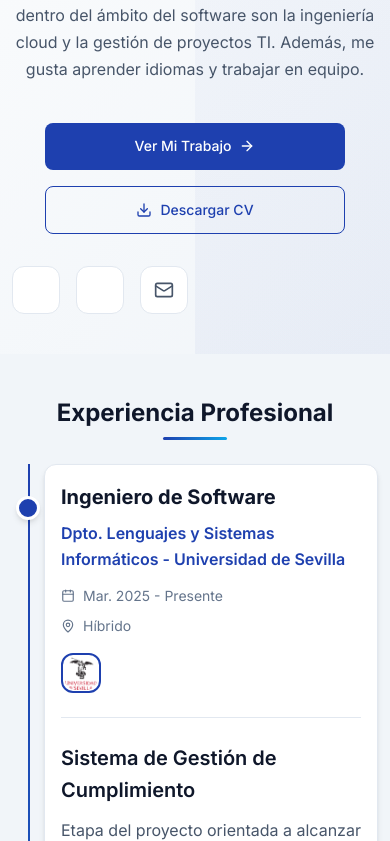
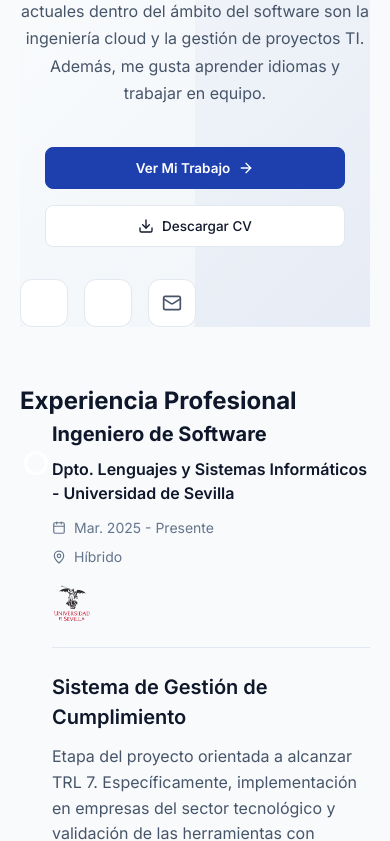
Before and after one commit to alvarobernal2412/alvarobernal2412, an Astro site: page /es in a window 390 px wide. Shown: the part 683-1524 px from the top of the page. Built offline with nearby package versions, Linux system fonts and the light colour scheme; Astro itself is replaced by a stand-in of ours; some icons are missing.

Commit message:
feat(layout): add new global styles

```diff
--- a/src/layouts/Layout.astro
+++ b/src/layouts/Layout.astro
@@ -1,13 +1,14 @@
 ---
 export interface Props {
   title: string;
+  lang?: string;
 }
 
-const { title } = Astro.props;
+const { title, lang = 'en' } = Astro.props;
 ---
 
 <!doctype html>
-<html lang="en">
+<html lang={lang}>
   <head>
     <meta charset="UTF-8" />
     <meta name="viewport" content="width=device-width, initial-scale=1.0" />
@@ -15,281 +16,184 @@ const { title } = Astro.props;
     <meta name="generator" content={Astro.generator} />
     <link rel="preconnect" href="https://fonts.googleapis.com" />
     <link rel="preconnect" href="https://fonts.gstatic.com" crossorigin />
-    <link href="https://fonts.googleapis.com/css2?family=Inter:wght@300;400;500;600;700;800&display=swap" rel="stylesheet" />
+    <link href="https://fonts.googleapis.com/css2?family=Inter:wght@400;500;600;700&family=JetBrains+Mono:wght@400;500;700&display=swap" rel="stylesheet" />
     <title>{title}</title>
   </head>
   <body>
-    <div class="scroll-indicator"></div>
-    <slot />
+    <div class="page">
+      <slot />
+    </div>
   </body>
 </html>
 
 <style is:global>
   :root {
-    --primary: #1e40af;
-    --primary-light: #3b82f6;
-    --primary-dark: #1e3a8a;
-    --secondary: #64748b;
-    --accent: #0ea5e9;
+    --accent: #1e40af;
+    --accent-2: #0ea5e9;
     --background: #f8fafc;
     --surface: #ffffff;
     --surface-alt: #f1f5f9;
     --text-primary: #0f172a;
+    --text-strong: #334155;
     --text-secondary: #475569;
     --text-muted: #64748b;
+    --text-faint: #94a3b8;
     --border: #e2e8f0;
-    --border-light: #f1f5f9;
+    --border-strong: #cbd5e1;
     --success: #10b981;
     --warning: #f59e0b;
-    --error: #ef4444;
-    --shadow-sm: 0 1px 2px 0 rgb(0 0 0 / 0.05);
-    --shadow-md: 0 4px 6px -1px rgb(0 0 0 / 0.1), 0 2px 4px -2px rgb(0 0 0 / 0.1);
-    --shadow-lg: 0 10px 15px -3px rgb(0 0 0 / 0.1), 0 4px 6px -4px rgb(0 0 0 / 0.1);
-    --shadow-xl: 0 20px 25px -5px rgb(0 0 0 / 0.1), 0 8px 10px -6px rgb(0 0 0 / 0.1);
+    --mono: 'JetBrains Mono', ui-monospace, SFMono-Regular, Menlo, monospace;
   }
 
-  * {
-    margin: 0;
-    padding: 0;
-    box-sizing: border-box;
+  * { margin: 0; padding: 0; box-sizing: border-box; }
+
+  html { scroll-behavior: smooth; scroll-padding-top: 80px; }
+
+  body {
+    font-family: 'Inter', system-ui, -apple-system, 'Segoe UI', sans-serif;
+    background: var(--background);
+    color: var(--text-primary);
+    -webkit-font-smoothing: antialiased;
+    line-height: 1.5;
   }
 
-  html {
-    scroll-behavior: smooth;
+  ::selection { background: rgba(14, 165, 233, 0.22); }
+
+  a { color: inherit; text-decoration: none; }
+  a:hover { color: var(--accent); }
+
+  .page {
+    max-width: 1440px;
+    margin: 0 auto;
+    min-height: 100vh;
+    padding: 0 clamp(20px, 5vw, 72px) 72px;
   }
 
-  body {
-    font-family: 'Inter', -apple-system, BlinkMacSystemFont, 'Segoe UI', Roboto, sans-serif;
-    background-color: var(--background);
-    color: var(--text-primary);
-    line-height: 1.6;
-    overflow-x: hidden;
-    font-weight: 400;
+  .section { padding-top: clamp(56px, 8vw, 88px); }
+
+  .section-head {
+    display: flex;
+    align-items: baseline;
+    justify-content: space-between;
+    gap: 20px;
+    flex-wrap: wrap;
+    margin-bottom: 26px;
   }
 
-  .scroll-indicator {
-    position: fixed;
-    top: 0;
-    left: 0;
-    width: 0%;
-    height: 3px;
-    background: linear-gradient(to right, var(--primary), var(--accent));
-    z-index: 1000;
-    transition: width 0.3s ease;
+  .section-head h2 {
+    font-size: clamp(26px, 3.2vw, 36px);
+    letter-spacing: -0.025em;
+    font-weight: 600;
   }
 
-  .section {
-    padding: 5rem 0;
-    position: relative;
+  .section-sub {
+    font-family: var(--mono);
+    font-size: 12px;
+    color: var(--text-muted);
   }
 
-  .section:nth-child(even) {
-    background-color: var(--surface-alt);
+  .kicker {
+    font-family: var(--mono);
+    font-size: 11px;
+    letter-spacing: 0.14em;
+    text-transform: uppercase;
+    color: var(--accent);
   }
 
-  .container {
-    max-width: 1200px;
-    margin: 0 auto;
-    padding: 0 1.5rem;
+  .panel {
+    border: 1px solid var(--border);
+    border-radius: 14px;
+    background: var(--surface);
+    transition: border-color 0.2s;
   }
 
-  .section-title {
-    font-size: 2.5rem;
-    font-weight: 700;
-    margin-bottom: 3rem;
-    position: relative;
-    color: var(--text-primary);
-    text-align: center;
+  .panel:hover { border-color: var(--text-faint); }
+
+  .tag {
+    font-family: var(--mono);
+    font-size: 11px;
+    color: var(--text-secondary);
+    border: 1px solid var(--border);
+    padding: 4px 8px;
+    border-radius: 5px;
+    background: transparent;
   }
 
-  .section-title::after {
-    content: '';
-    position: absolute;
-    bottom: -0.5rem;
-    left: 50%;
-    transform: translateX(-50%);
-    width: 4rem;
-    height: 3px;
-    background: linear-gradient(to right, var(--primary), var(--accent));
-    border-radius: 2px;
+  .tag-row { display: flex; flex-wrap: wrap; gap: 7px; }
+
+  .role-badge {
+    font-family: var(--mono);
+    font-size: 11px;
+    letter-spacing: 0.08em;
+    text-transform: uppercase;
+    color: var(--text-strong);
+    border: 1px solid var(--border);
+    padding: 4px 8px;
+    border-radius: 6px;
+    white-space: nowrap;
   }
 
-  .subsection-title {
-    font-size: 2.5rem;
-    font-weight: 700;
-    position: relative;
-    color: var(--text-primary);
-    text-align: center;
+  .status-badge {
+    display: inline-flex;
+    align-items: center;
+    gap: 5px;
+    font-family: var(--mono);
+    font-size: 10.5px;
+    letter-spacing: 0.08em;
+    text-transform: uppercase;
+    padding: 3px 9px;
+    border-radius: 999px;
+    color: #fff;
+    background: var(--success);
   }
 
-  .card {
-    background: var(--surface);
-    border-radius: 12px;
-    padding: 2rem;
-    box-shadow: var(--shadow-md);
-    border: 1px solid var(--border);
-    transition: all 0.3s ease;
-  }
-
-  .card:hover {
-    transform: translateY(-4px);
-    box-shadow: var(--shadow-xl);
-  }
+  .status-badge.progress { background: var(--warning); }
 
   .btn {
     display: inline-flex;
     align-items: center;
-    gap: 0.5rem;
-    padding: 0.75rem 1.5rem;
+    gap: 8px;
+    font-weight: 500;
+    font-size: 14px;
+    padding: 11px 18px;
     border-radius: 8px;
-    font-weight: 500;
-    text-decoration: none;
-    transition: all 0.3s ease;
-    border: none;
-    cursor: pointer;
-    font-size: 0.875rem;
+    border: 1px solid var(--border);
+    background: var(--surface);
+    color: var(--text-primary);
+    transition: border-color 0.2s, filter 0.2s;
   }
 
+  .btn:hover { border-color: var(--accent); color: var(--text-primary); }
+
   .btn-primary {
-    background: var(--primary);
-    color: white;
+    background: var(--accent);
+    border-color: var(--accent);
+    color: #fff;
+    font-weight: 600;
   }
 
-  .btn-primary:hover {
-    background: var(--primary-dark);
-    transform: translateY(-1px);
-  }
-
-  .btn-outline {
-    background: transparent;
-    color: var(--primary);
-    border: 1px solid var(--primary);
-  }
-
-  .btn-outline:hover {
-    background: var(--primary);
-    color: white;
-  }
-
-  .badge {
-    display: inline-flex;
-    align-items: center;
-    padding: 0.25rem 0.75rem;
-    border-radius: 9999px;
-    font-size: 0.75rem;
-    font-weight: 500;
-    text-transform: uppercase;
-    letter-spacing: 0.05em;
-  }
-
-  .badge-primary {
-    background: var(--primary-light);
-    color: white;
-  }
-
-  .badge-secondary {
-    background: var(--surface-alt);
-    color: var(--text-secondary);
-  }
-
-  .badge-success {
-    background: var(--success);
-    color: white;
-  }
-
-  .badge-progress {
-    background: var(--warning);
-    color: white;
-  }
-
-  /* Responsive breakpoints */
-  @media (max-width: 1024px) {
-    .container {
-      padding: 0 1rem;
-    }
-
-    .section {
-      padding: 4rem 0;
-    }
-
-    .section-title {
-      font-size: 2rem;
-    }
-  }
-
-  @media (max-width: 768px) {
-    .section {
-      padding: 3rem 0;
-    }
-
-    .section-title {
-      font-size: 1.75rem;
-      margin-bottom: 2rem;
-    }
-
-    .card {
-      padding: 1.5rem;
-    }
-  }
+  .btn-primary:hover { filter: brightness(1.08); color: #fff; border-color: var(--accent); }
 
   @media (max-width: 640px) {
-    .container {
-      padding: 0 0.75rem;
-    }
-
-    .section {
-      padding: 2.5rem 0;
-    }
-
-    .section-title {
-      font-size: 1.5rem;
-    }
-
-    .card {
-      padding: 1rem;
-    }
+    .btn { padding: 10px 14px; font-size: 13.5px; }
   }
 </style>
 
 <script>
-  // Scroll indicator
-  function updateScrollIndicator() {
-    const scrollTop = window.scrollY;
-    const docHeight = document.documentElement.scrollHeight - window.innerHeight;
-    const scrollPercent = (scrollTop / docHeight) * 100;
-    const indicator = document.querySelector('.scroll-indicator') as HTMLElement;
-    if (indicator) {
-      indicator.style.width = scrollPercent + '%';
+  // Highlight the nav link of the section currently in view
+  const links = Array.from(document.querySelectorAll<HTMLAnchorElement>('.nav-link'));
+  const sections = links
+    .map((l) => document.querySelector(l.getAttribute('href') ?? ''))
+    .filter((s): s is Element => !!s);
+
+  const update = () => {
+    let current = '';
+    for (const s of sections) {
+      if (window.scrollY + 140 >= (s as HTMLElement).offsetTop) current = s.id;
     }
-  }
+    links.forEach((l) => l.classList.toggle('active', l.getAttribute('href') === `#${current}`));
+  };
 
-  window.addEventListener('scroll', updateScrollIndicator);
-
-  // Navigation highlighting
-  function highlightCurrentSection() {
-    const sections = document.querySelectorAll('.section[id]');
-    const navLinks = document.querySelectorAll('.nav-link');
-
-    let currentSection = '';
-
-    sections.forEach(section => {
-      const htmlSection = section as HTMLElement;
-      const sectionTop = htmlSection.offsetTop - 150;
-      const sectionHeight = htmlSection.clientHeight;
-
-      if (window.scrollY >= sectionTop && window.scrollY < sectionTop + sectionHeight) {
-        currentSection = htmlSection.getAttribute('id')!;
-      }
-    });
-
-    navLinks.forEach(link => {
-      link.classList.remove('active');
-      if (link.getAttribute('href') === `#${currentSection}`) {
-        link.classList.add('active');
-      }
-    });
-  }
-
-  window.addEventListener('scroll', highlightCurrentSection);
-  window.addEventListener('load', highlightCurrentSection);
+  window.addEventListener('scroll', update, { passive: true });
+  update();
 </script>
```
